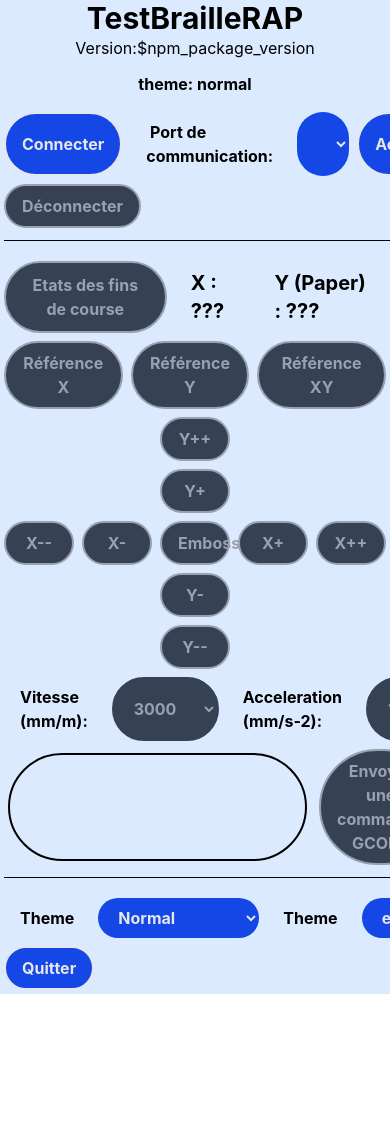
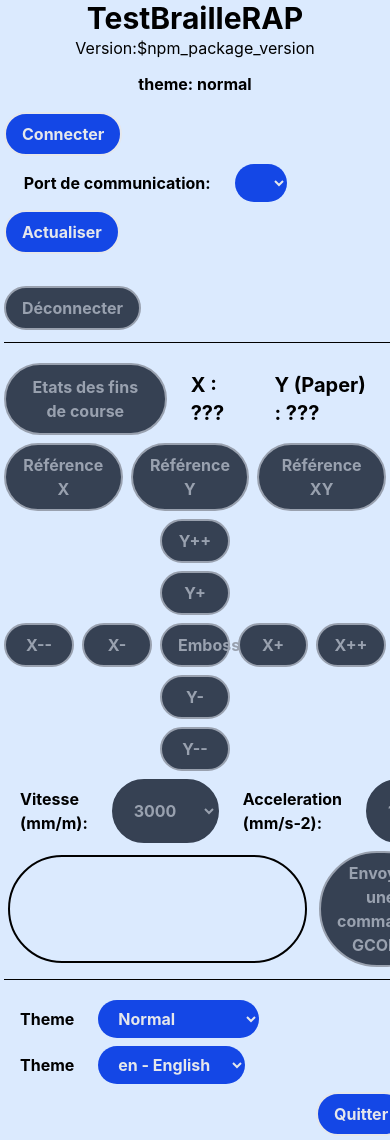
Before and after one commit to braillerap/TestBrailleRAP, a React (Create React App) app: page / in a window 390 px wide. Before the commit the page ends 994 px from the top, so only its background shows below. Built offline with nearby package versions, Linux system fonts and the light colour scheme.

Commit message:
style: improve responsive window

```diff
--- a/src/App.js
+++ b/src/App.js
@@ -38,7 +38,7 @@
 import { Component } from 'react';
 import AppOption from "./components/AppOption";
 import AppContext from "./components/AppContext";
-import locales from './components/locales';
+
 
 class App extends Component {
   static contextType = AppContext;
@@ -299,13 +299,13 @@ class App extends Component {
           <p className='labelelm'>theme: {this.state.theme}</p>
         </div>
 
-        <div className='flex'>
+        <div className='lg:flex'>
           <button className="btn btn-blue"
             disabled={this.state.connected}
             onClick={this.handleOpenCom}>
             {this.context.GetLocaleString("param.connect")}
           </button>
-
+          <div>
             <label className='labelelm'
               htmlFor='selectport'>
               &nbsp;{this.context.GetLocaleString("param.labelport")}:
@@ -326,7 +326,7 @@ class App extends Component {
               })
               }
             </select>
-
+          </div>
           <button
             disabled={this.state.connected}
             className="btn btn-blue"
@@ -532,7 +532,8 @@ class App extends Component {
         <div>
           <hr className='hseparator' />
         </div>
-        <div className='flex'>
+        <div className='lg:flex'>
+          <div>
             <label className='labelelm'
               htmlFor='themeselect'
             >
@@ -547,7 +548,8 @@ class App extends Component {
               <option value="thdark">{this.context.GetLocaleString("param.theme-wb")}</option>
               <option value="thlight">{this.context.GetLocaleString("param.theme-bw")}</option>
             </select>
-
+          </div>
+          <div>
             <label
               className='labelelm'
               htmlFor='langid' name="langid">
@@ -570,13 +572,13 @@ class App extends Component {
 
 
             </select>
-
+          </div>
         </div>
 
 
-        <div className='flex '>
-
-          <button className="btn btn-blue"
+        <div className='flex content-end'>
+          <div className=' min-w-4/5'></div>
+          <button className="btn btn-blue mr-8"
 
             onClick={this.handleQuit}>
             {this.context.GetLocaleString("app.quit")}
--- a/src/components/AppContextWrapper.js
+++ b/src/components/AppContextWrapper.js
@@ -44,7 +44,6 @@ import Backend from './backend.js';
 
 let params = AppOption;
 
-let pywebviewready = false;
 let locale = "fr";
 let localedata = new LocaleString();
 
--- a/tailwind/style.css
+++ b/tailwind/style.css
@@ -56,7 +56,7 @@
   }
 }
 .App {
-  @apply bg-backgnd text-apptxt min-h-dvh overflow-y-auto overflow-x-auto;
+  @apply bg-backgnd text-apptxt min-h-dvh max-w-dvw overflow-y-auto overflow-x-hidden;
 }
 
 .btn {
```
Lines whose indentation alone changed are shown as unchanged.
